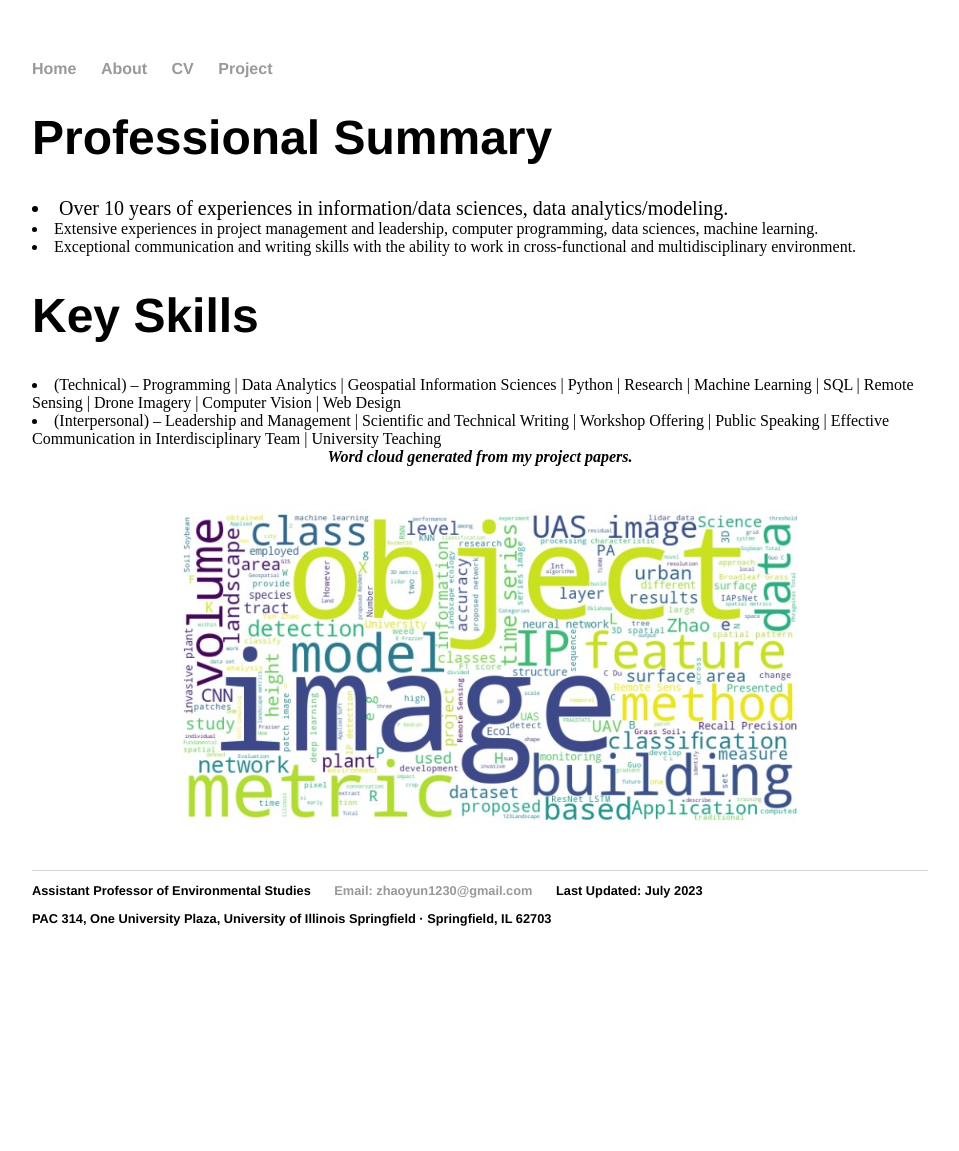
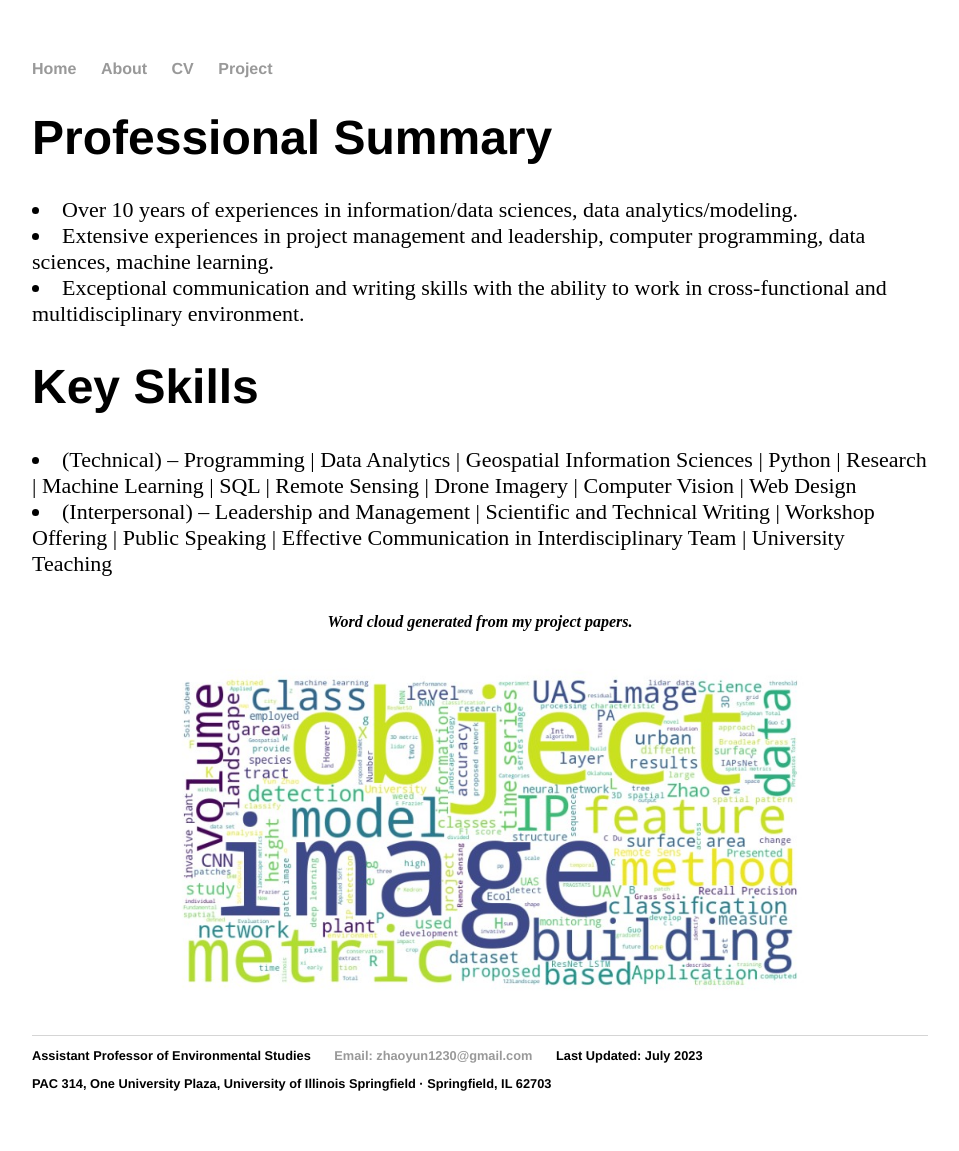
Before and after one commit to yun-zhao/yun-zhao.github.io, a Jekyll site: the page built from about/index.html, in a window 1280 px wide. Shown: the whole page, without its empty margins (160-1119 px from the left). Built offline with Jekyll 4.4.1, drawn with Linux system fonts in a browser that asks for light colours; before the commit the page ends 986 px from its top, so only the background shows below that.

Commit message:
Update index.html

```diff
--- a/about/index.html
+++ b/about/index.html
@@ -4,17 +4,19 @@
 ---
 <div class="about">
 			<h1>Professional Summary</h1>
-        <li style="font-size:20px">Over 10 years of experiences in information/data sciences, data analytics/modeling.</li>
-        <li>Extensive experiences in project management and leadership, computer programming, data sciences, machine learning.</li>
-        <li>Exceptional communication and writing skills with the ability to work in cross-functional and multidisciplinary environment.</li>
+        <li style="font-size:22px">Over 10 years of experiences in information/data sciences, data analytics/modeling.</li>
+        <li style="font-size:22px">Extensive experiences in project management and leadership, computer programming, data sciences, machine learning.</li>
+        <li style="font-size:22px">Exceptional communication and writing skills with the ability to work in cross-functional and multidisciplinary environment.</li>
 
 			<h1>Key Skills</h1>
-        <li>(Technical) – Programming | Data Analytics | Geospatial Information Sciences | Python | Research  | Machine Learning | SQL | Remote Sensing | Drone Imagery | Computer Vision | Web Design</li>
-        <li>(Interpersonal) – Leadership and Management | Scientific and Technical Writing | Workshop Offering | Public Speaking | Effective Communication in Interdisciplinary Team | University Teaching</li>
+        <li style="font-size:22px">(Technical) – Programming | Data Analytics | Geospatial Information Sciences | Python | Research  | Machine Learning | SQL | Remote Sensing | Drone Imagery | Computer Vision | Web Design</li>
+        <li style="font-size:22px">(Interpersonal) – Leadership and Management | Scientific and Technical Writing | Workshop Offering | Public Speaking | Effective Communication in Interdisciplinary Team | University Teaching</li>
 
 </div>
 
     <div style="text-align:center">
+	    <br>
+	    <br>
 	<em><strong>Word cloud generated from my project papers.</em><br>
 	<img src="https://yun-zhao.github.io/wordCloud.jpg" alt="Description of the image" height="400">
     </div>
```
